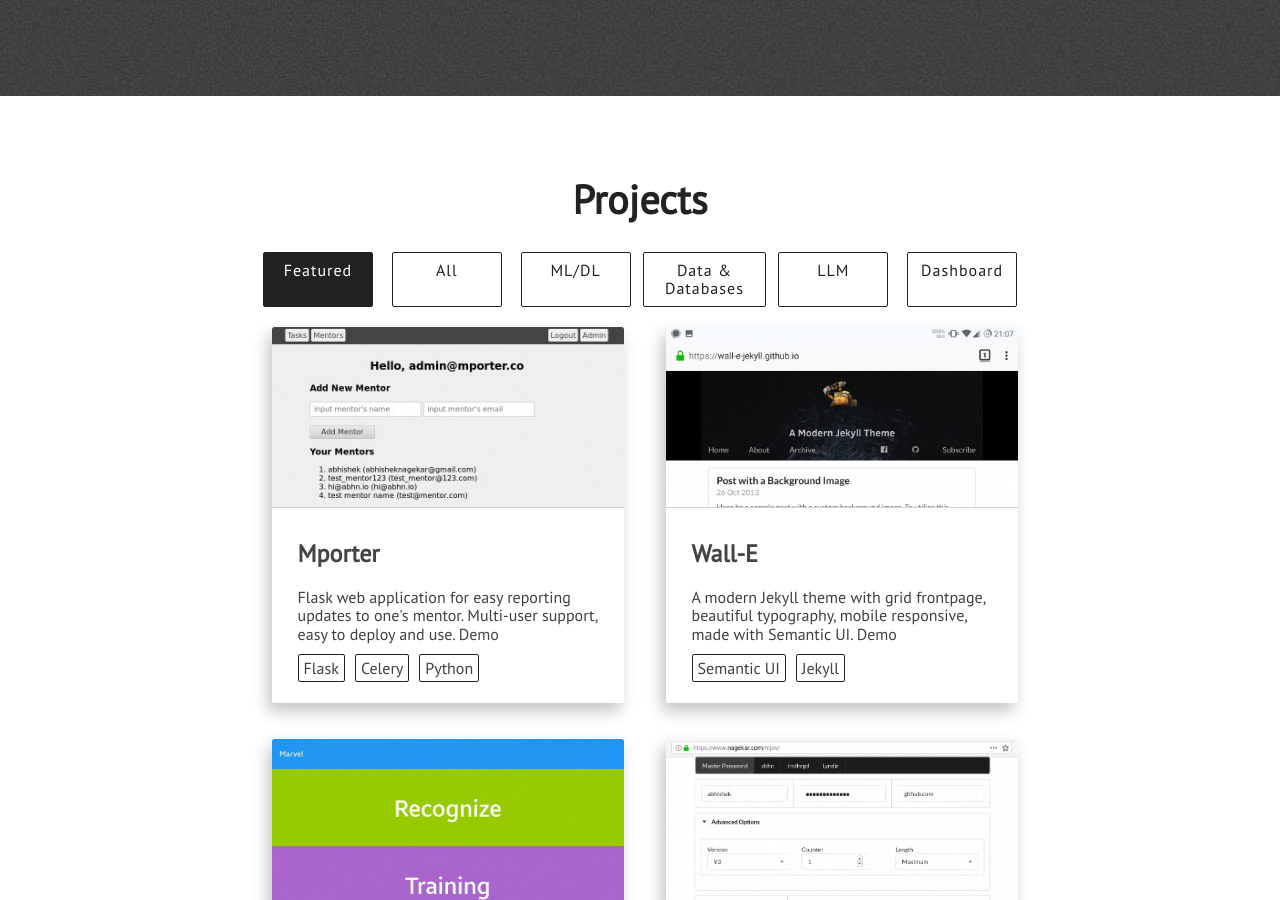
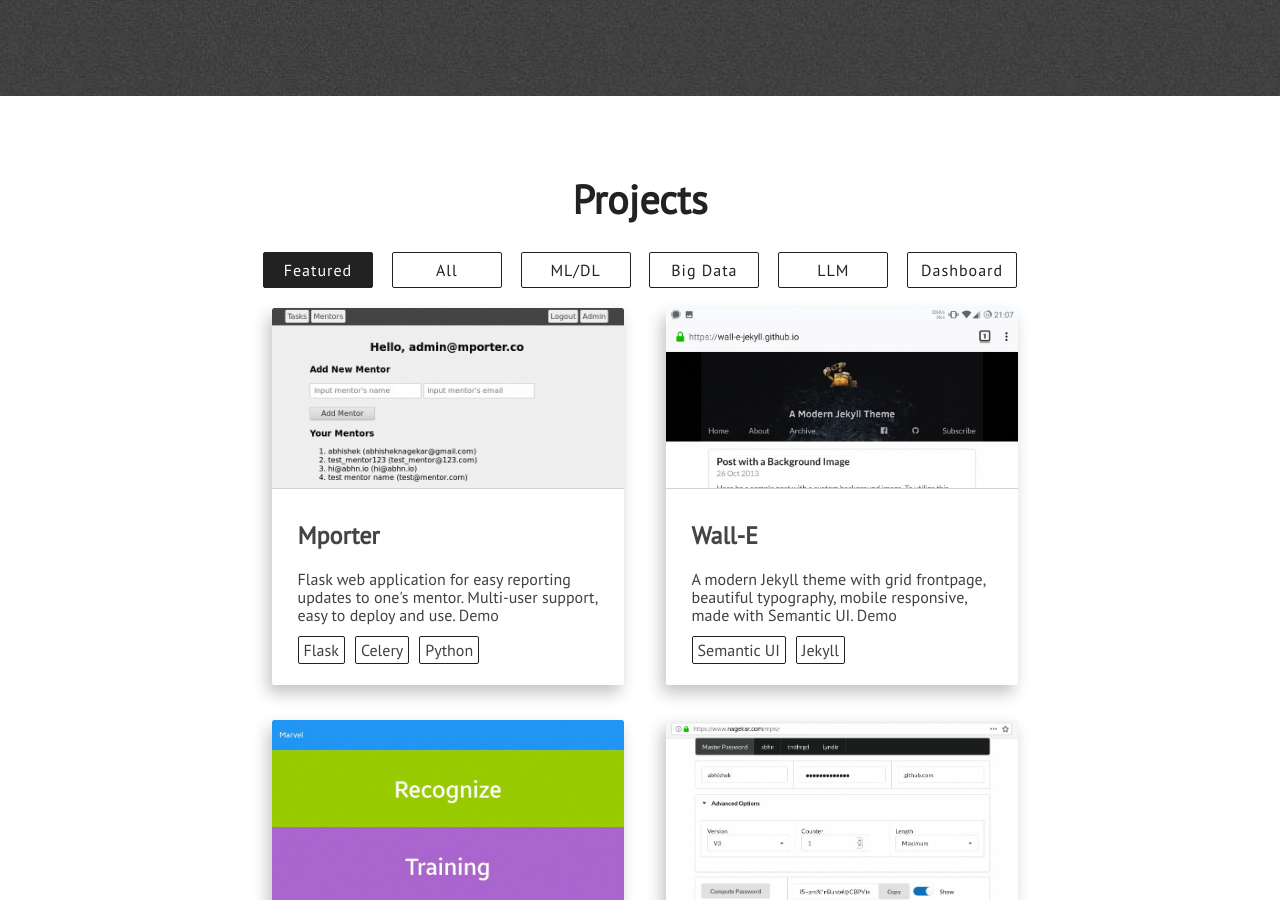
Before and after one commit to zenklinov/portfolio, a Jekyll site: the page built from index.html, in a window 1280 px wide and 900 px high, scrolled down 2804 px. Built offline with Jekyll 4.4.1, drawn with Linux system fonts in a browser that asks for light colours; nearby versions of some CDN libraries.

Commit message:
Update projects.html

```diff
--- a/_includes/projects.html
+++ b/_includes/projects.html
@@ -8,7 +8,7 @@
                     <a id="featured" class="semi-transparent-button with-border white-button" onclick="selected('featured')">Featured</a>
                     <a id="all" class="semi-transparent-button with-border white-button" onclick="selected('all')">All</a>
                     <a id="mldl" class="semi-transparent-button with-border white-button" onclick="selected('mldl')">ML/DL</a>
-                    <a id="databases" class="semi-transparent-button with-border white-button" onclick="selected('databases')">Data & Databases</a>
+                    <a id="bigdata" class="semi-transparent-button with-border white-button" onclick="selected('bigdata')">Big Data</a>
                     <a id="llm" class="semi-transparent-button with-border white-button" onclick="selected('llm')">LLM</a>
                     <a id="dashboard" class="semi-transparent-button with-border white-button" onclick="selected('dashboard')">Dashboard</a>
 
```
